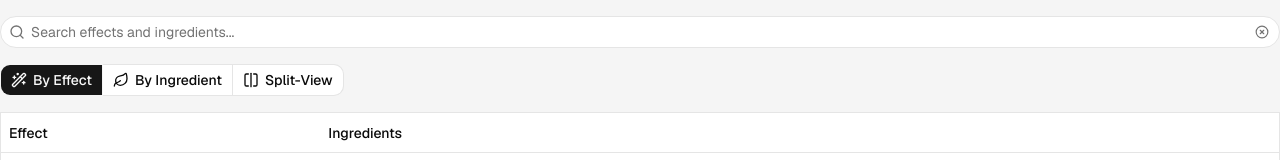
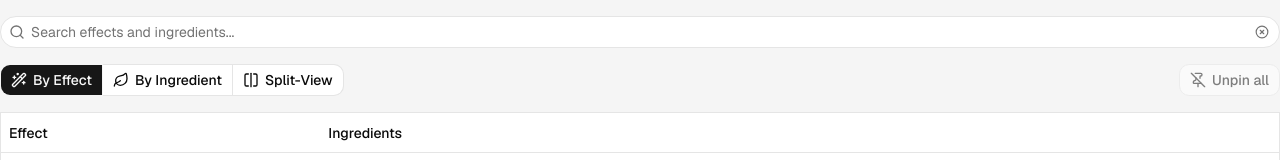
Before and after one commit to ronnyhaase/skyrim-alchemy, a Next.js app: page / in a window 1280 px wide. Shown: the top 160 px of the page. Built offline with nearby package versions, Linux system fonts and the light colour scheme.

Commit message:
Add "Unpin All" button

```diff
--- a/src/components/item.tsx
+++ b/src/components/item.tsx
@@ -18,10 +18,12 @@ type ItemReference = {
 };
 
 type ItemContextValue = {
+	hasPinnedItems: boolean;
 	highlightedItem: ItemReference | null;
 	isItemPinned: (id: string, kind: ItemKind) => boolean;
 	setHighlightedItem: (item: ItemReference | null) => void;
 	togglePinnedItem: (item: ItemReference) => void;
+	unpinAllItems: () => void;
 };
 
 const ItemContext = createContext<ItemContextValue | null>(null);
@@ -38,8 +40,10 @@ export function usePinnedItems() {
 	}
 
 	return {
+		hasPinnedItems: context.hasPinnedItems,
 		isItemPinned: context.isItemPinned,
 		togglePinnedItem: context.togglePinnedItem,
+		unpinAllItems: context.unpinAllItems,
 	};
 }
 
@@ -63,6 +67,7 @@ export function ItemProvider({ children }: ItemProviderProps) {
 	const [pinnedItemKeys, setPinnedItemKeys] = useState<Set<string>>(
 		new Set(),
 	);
+	const hasPinnedItems = pinnedItemKeys.size > 0;
 	const isItemPinned = useCallback(
 		(id: string, kind: ItemKind) =>
 			pinnedItemKeys.has(getItemKey({ id, kind })),
@@ -83,15 +88,26 @@ export function ItemProvider({ children }: ItemProviderProps) {
 			return nextPinnedItemKeys;
 		});
 	}, []);
+	const unpinAllItems = useCallback(() => {
+		setPinnedItemKeys(new Set());
+	}, []);
 
 	const value = useMemo(
 		() => ({
+			hasPinnedItems,
 			highlightedItem,
 			isItemPinned,
 			setHighlightedItem,
 			togglePinnedItem,
+			unpinAllItems,
 		}),
-		[highlightedItem, isItemPinned, togglePinnedItem],
+		[
+			hasPinnedItems,
+			highlightedItem,
+			isItemPinned,
+			togglePinnedItem,
+			unpinAllItems,
+		],
 	);
 
 	return (
--- a/src/components/skyrim-alchemy.tsx
+++ b/src/components/skyrim-alchemy.tsx
@@ -4,6 +4,7 @@ import { useMemo, useState } from "react";
 import {
 	CircleXIcon,
 	LeafIcon,
+	PinOffIcon,
 	SearchIcon,
 	SquareSplitHorizontalIcon,
 	WandSparklesIcon,
@@ -47,7 +48,7 @@ export function SkyrimAlchemy({ effects, ingredients }: SkyrimAlchemyProps) {
 
 function SkyrimAlchemyContent({ effects, ingredients }: SkyrimAlchemyProps) {
 	const { normalizedSearchTerm, searchTerm, setSearchTerm } = useSearch();
-	const { isItemPinned } = usePinnedItems();
+	const { hasPinnedItems, isItemPinned, unpinAllItems } = usePinnedItems();
 	const [activeView, setActiveView] = useState<AlchemyView>("effect");
 
 	const effectSearchResults = useMemo(() => {
@@ -90,7 +91,8 @@ function SkyrimAlchemyContent({ effects, ingredients }: SkyrimAlchemyProps) {
 						</InputGroupButton>
 					</InputGroupAddon>
 				</InputGroup>
-				<ButtonGroup className="mb-4">
+				<div className="flex flex-wrap items-center justify-between gap-2 mb-4">
+					<ButtonGroup>
 						<Button
 							aria-pressed={activeView === "effect"}
 							onClick={() => setActiveView("effect")}
@@ -107,7 +109,9 @@ function SkyrimAlchemyContent({ effects, ingredients }: SkyrimAlchemyProps) {
 							onClick={() => setActiveView("ingredient")}
 							type="button"
 							variant={
-							activeView === "ingredient" ? "default" : "outline"
+								activeView === "ingredient"
+									? "default"
+									: "outline"
 							}
 						>
 							<LeafIcon />
@@ -117,12 +121,24 @@ function SkyrimAlchemyContent({ effects, ingredients }: SkyrimAlchemyProps) {
 							aria-pressed={activeView === "split"}
 							onClick={() => setActiveView("split")}
 							type="button"
-						variant={activeView === "split" ? "default" : "outline"}
+							variant={
+								activeView === "split" ? "default" : "outline"
+							}
 						>
 							<SquareSplitHorizontalIcon />
 							Split-View
 						</Button>
 					</ButtonGroup>
+					<Button
+						disabled={!hasPinnedItems}
+						onClick={unpinAllItems}
+						type="button"
+						variant="outline"
+					>
+						<PinOffIcon />
+						Unpin all
+					</Button>
+				</div>
 			</header>
 			<main>
 				{activeView === "effect" ? (
```
Lines whose indentation alone changed are shown as unchanged.
